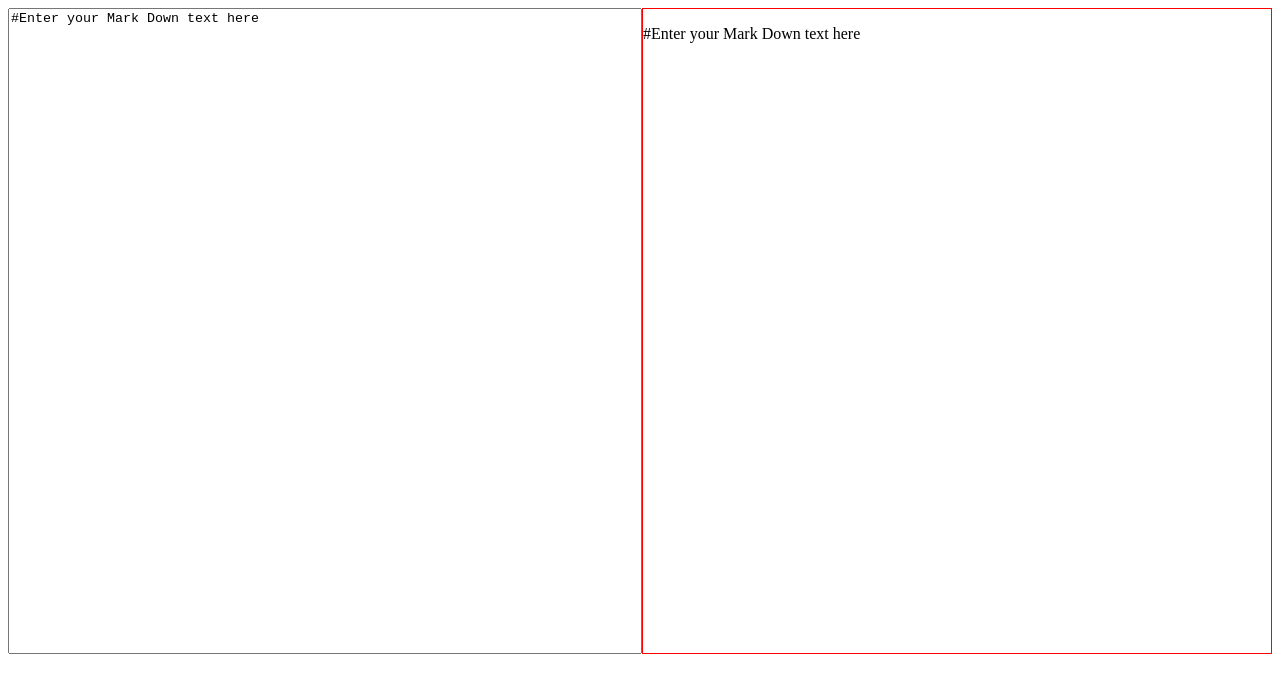
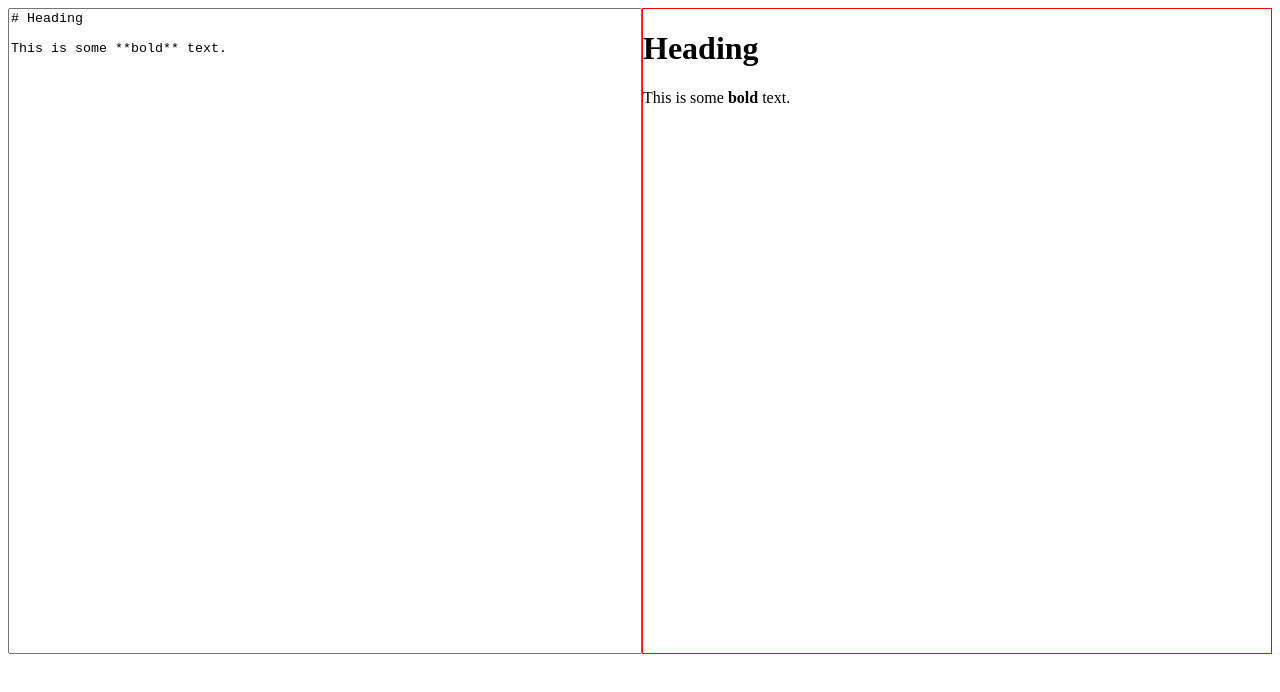
Before and after one commit to acciojob/markdown-CodeshShubh, a React app: page / in a window 1280 px wide. Shown: the top 692 px of the page. Built offline with nearby package versions, Linux system fonts and the light colour scheme.

Commit message:
completed

```diff
--- a/src/components/App.js
+++ b/src/components/App.js
@@ -2,7 +2,7 @@ import React, { useState } from 'react';
 import MarkdownEditor from './MarkdownEditor';
 
 const App =  ()=>{
-    const [markdownInput , setmarkdownInput] = useState('#Enter your Mark Down text here')
+    const [markdownInput , setmarkdownInput] = useState('# Heading\n\nThis is some **bold** text.')
       return(
         <div style={{display:'flex'}} className='app'>
             <textarea style={{width:'50%',  height:'50vw' , resize:'none'}}
```
Also changed, not shown: output.txt (added), 1 other file (tests, documents, lock files or other folders).
